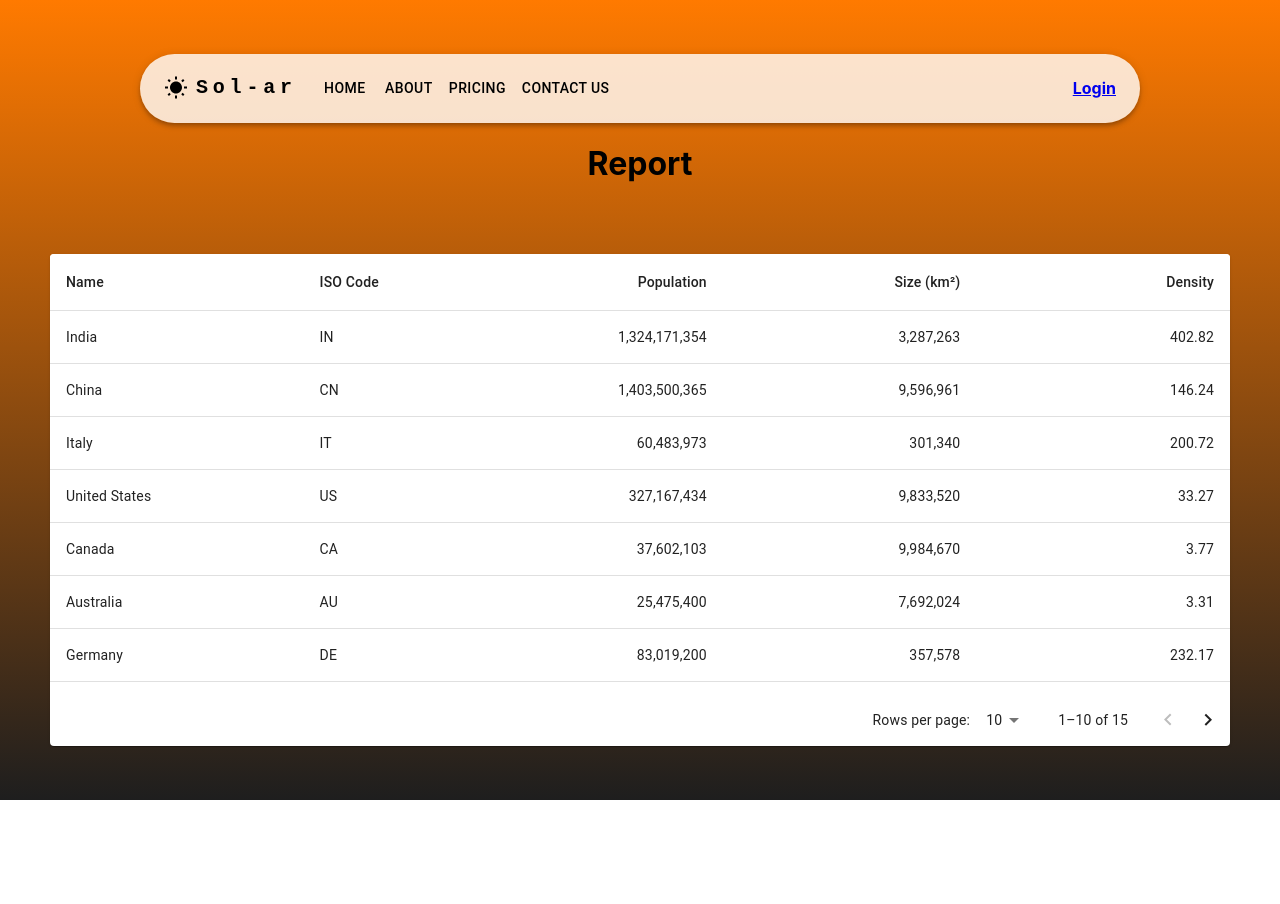
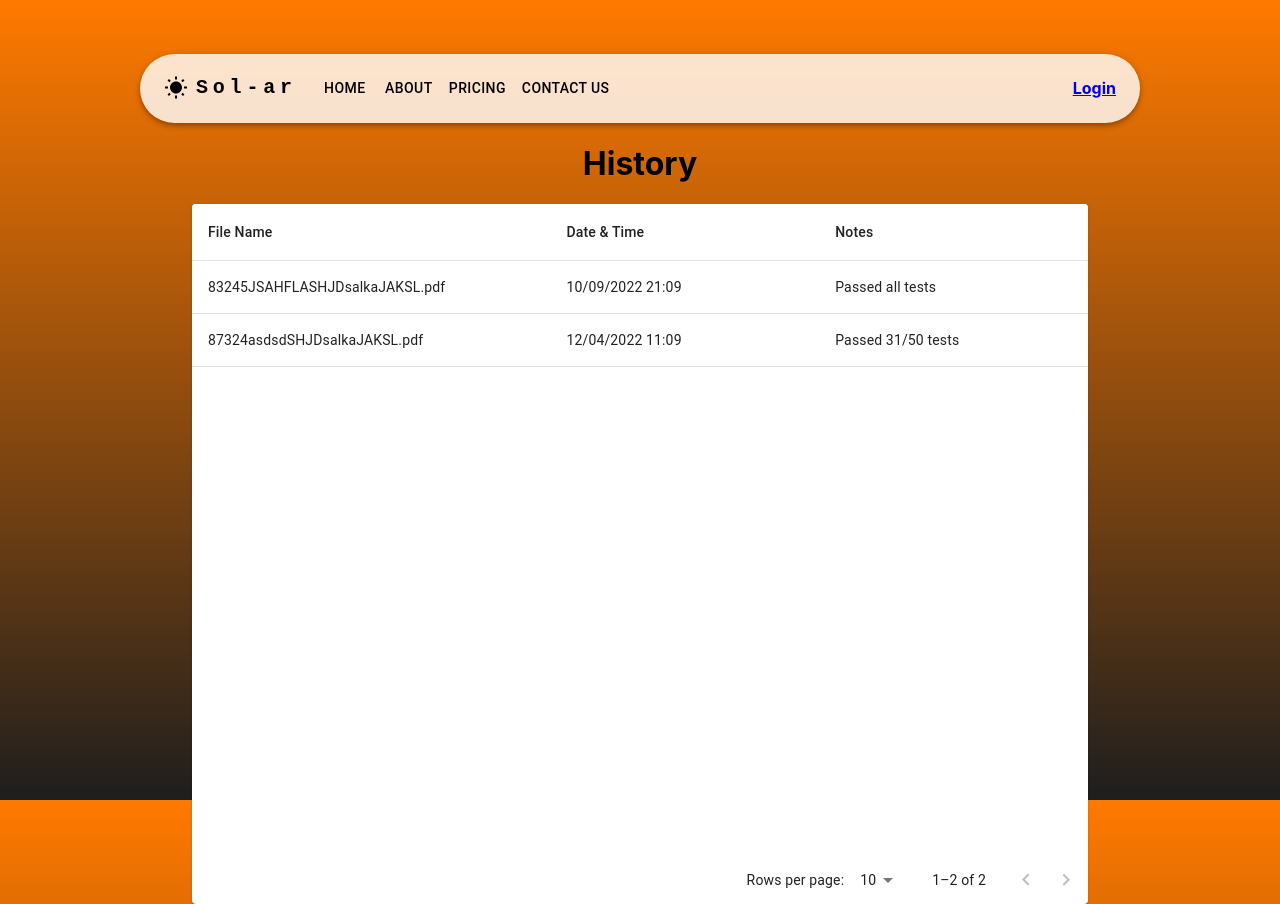
Before and after one commit to amoolie/COS30049Asg1, a React (Create React App) app: page /History in a window 1280 px wide. Before the commit the page ends 800 px from the top, so only its background shows below. Built offline with nearby package versions, Linux system fonts and the light colour scheme.

Commit message:
Add History

```diff
--- a/src/App.js
+++ b/src/App.js
@@ -11,6 +11,7 @@ import ContactForm from "./contact";
 import { useState } from "react";
 import Pricing from "./pricing";
 import History from "./reportHistory";
+import SignIn from "./login";
 
 function App() {
   return (
@@ -27,11 +28,12 @@ function App() {
         </Box>
       </Grid>
       <Routes>
-        <Route path="/Home" element={<Homepage />} />
+        <Route path="/" element={<Homepage />} />
+        <Route path="Home" element={<Homepage />} />
         <Route path="Contact%20Us" element={<ContactForm />} />
         <Route path="Pricing" element={<Pricing />} />
         <Route path="History" element={<History />} />
-        <Route path="/" element={<Homepage />} />
+        <Route path="Login" element={<SignIn />} />
         <Route path="Audit" element={<Audit />} />
       </Routes>
     </div>
--- a/src/components/header.js
+++ b/src/components/header.js
@@ -38,6 +38,8 @@ function ResponsiveAppBar() {
   const handleCloseUserMenu = () => {
     setAnchorElUser(null);
   };
+
+  const [login, isLogin] = React.useState(false);
 
   return (
     <Box
@@ -172,10 +174,16 @@ function ResponsiveAppBar() {
               }}
             >
               <Tooltip title="Login">
-                {/* <IconButton onClick={handleOpenUserMenu} sx={{ p: 0 }}>
-                  <Avatar alt="Remy Sharp" src="/static/images/avatar/2.jpg" />
-                </IconButton> */}
-                <Link to={"/Login"}>Login</Link>
+                {login === true ? (
+                  <IconButton onClick={handleOpenUserMenu} sx={{ p: 0 }}>
+                    <Avatar
+                      alt="Remy Sharp"
+                      src="/static/images/avatar/2.jpg"
+                    />
+                  </IconButton>
+                ) : (
+                  <Link to={"/Login"}>Login</Link>
+                )}
               </Tooltip>
               <Menu
                 sx={{ mt: "45px" }}
--- a/src/components/table.js
+++ b/src/components/table.js
@@ -9,52 +9,39 @@ import TablePagination from "@mui/material/TablePagination";
 import TableRow from "@mui/material/TableRow";
 
 const columns = [
-  { id: "name", label: "Name", minWidth: 170 },
-  { id: "code", label: "ISO\u00a0Code", minWidth: 100 },
+  { id: "name", label: "File Name", minWidth: 170, align: "left" },
   {
-    id: "population",
-    label: "Population",
+    id: "date_time",
+    label: "Date & Time",
     minWidth: 170,
-    align: "right",
+    align: "left",
     format: (value) => value.toLocaleString("en-US"),
   },
   {
-    id: "size",
-    label: "Size\u00a0(km\u00b2)",
+    id: "notes",
+    label: "Notes",
     minWidth: 170,
-    align: "right",
-    format: (value) => value.toLocaleString("en-US"),
-  },
-  {
-    id: "density",
-    label: "Density",
-    minWidth: 170,
-    align: "right",
+    align: "left",
     format: (value) => value.toFixed(2),
   },
 ];
 
-function createData(name, code, population, size) {
-  const density = population / size;
-  return { name, code, population, size, density };
+function createData(name, date_time, notes) {
+  return { name, date_time, notes };
 }
 
 const rows = [
-  createData("India", "IN", 1324171354, 3287263),
-  createData("China", "CN", 1403500365, 9596961),
-  createData("Italy", "IT", 60483973, 301340),
-  createData("United States", "US", 327167434, 9833520),
-  createData("Canada", "CA", 37602103, 9984670),
-  createData("Australia", "AU", 25475400, 7692024),
-  createData("Germany", "DE", 83019200, 357578),
-  createData("Ireland", "IE", 4857000, 70273),
-  createData("Mexico", "MX", 126577691, 1972550),
-  createData("Japan", "JP", 126317000, 377973),
-  createData("France", "FR", 67022000, 640679),
-  createData("United Kingdom", "GB", 67545757, 242495),
-  createData("Russia", "RU", 146793744, 17098246),
-  createData("Nigeria", "NG", 200962417, 923768),
-  createData("Brazil", "BR", 210147125, 8515767),
+  createData(
+    "83245JSAHFLASHJDsalkaJAKSL.pdf",
+    "10/09/2022 21:09",
+    "Passed all tests"
+  ),
+
+  createData(
+    "87324asdsdSHJDsalkaJAKSL.pdf",
+    "12/04/2022 11:09",
+    "Passed 31/50 tests"
+  ),
 ];
 
 export default function StickyHeadTable() {
@@ -71,8 +58,16 @@ export default function StickyHeadTable() {
   };
 
   return (
-    <Paper sx={{ width: "100%", overflow: "hidden" }}>
-      <TableContainer sx={{ maxHeight: 440 }}>
+    <Paper
+      sx={{
+        width: "100%",
+        margin: "0 15% 0 15%",
+        minHeight: "400px",
+        height: "700px",
+        overflow: "hidden",
+      }}
+    >
+      <TableContainer sx={{ Height: "700px", minHeight: "650px" }}>
         <Table stickyHeader aria-label="sticky table">
           <TableHead>
             <TableRow>
--- a/src/login.js
+++ b/src/login.js
@@ -0,0 +1,136 @@
+import * as React from "react";
+import Avatar from "@mui/material/Avatar";
+import Button from "@mui/material/Button";
+import CssBaseline from "@mui/material/CssBaseline";
+import TextField from "@mui/material/TextField";
+import FormControlLabel from "@mui/material/FormControlLabel";
+import Checkbox from "@mui/material/Checkbox";
+import Link from "@mui/material/Link";
+import Grid from "@mui/material/Grid";
+import Box from "@mui/material/Box";
+import LockOutlinedIcon from "@mui/icons-material/LockOutlined";
+import Typography from "@mui/material/Typography";
+import Container from "@mui/material/Container";
+import { createTheme, ThemeProvider } from "@mui/material/styles";
+import { useState } from "react";
+// TODO remove, this demo shouldn't need to reset the theme.
+
+const defaultTheme = createTheme();
+
+export default function SignIn() {
+  const [email, setEmail] = useState("");
+  const [pass, setPass] = useState("");
+  const [errorMessages, setErrorMessages] = useState({});
+  const [isSubmitted, setIsSubmitted] = useState(false);
+
+  const database = [
+    {
+      username: "user1",
+      password: "pass1",
+    },
+    {
+      username: "user2",
+      password: "pass2",
+    },
+  ];
+
+  const errors = {
+    uname: "invalid username",
+    pass: "invalid password",
+  };
+
+  const handleSubmit = (event) => {
+    event.preventDefault(); //prevents the site from refreshing
+    const data = new FormData(event.currentTarget);
+
+    var { uname, pass } = document.forms[0];
+
+    const userData = database.find((user) => user.username === uname.value);
+
+    if (userData) {
+      if (userData.password !== pass.value) {
+        // Invalid password
+        setErrorMessages({ name: "pass", message: errors.pass });
+      } else {
+        setIsSubmitted(true);
+      }
+    } else {
+      // Username not found
+      setErrorMessages({ name: "uname", message: errors.uname });
+    }
+  };
+
+  return (
+    <ThemeProvider theme={defaultTheme}>
+      <Container component="main" maxWidth="xs">
+        <CssBaseline />
+        <Box
+          sx={{
+            marginTop: 8,
+            display: "flex",
+            flexDirection: "column",
+            alignItems: "center",
+          }}
+        >
+          <Avatar sx={{ m: 1, bgcolor: "secondary.main" }}>
+            <LockOutlinedIcon />
+          </Avatar>
+          <Typography component="h1" variant="h5">
+            Sign in
+          </Typography>
+          <Box
+            component="form"
+            onSubmit={handleSubmit}
+            noValidate
+            sx={{ mt: 1 }}
+          >
+            <TextField
+              margin="normal"
+              required
+              fullWidth
+              id="email"
+              label="Email Address"
+              name="email"
+              autoComplete="email"
+              autoFocus
+            />
+            <TextField
+              margin="normal"
+              required
+              fullWidth
+              name="password"
+              label="Password"
+              type="password"
+              id="password"
+              autoComplete="current-password"
+            />
+            <FormControlLabel
+              control={<Checkbox value="remember" color="primary" />}
+              label="Remember me"
+            />
+            <Button
+              type="submit"
+              fullWidth
+              variant="contained"
+              sx={{ mt: 3, mb: 2 }}
+            >
+              Sign In
+            </Button>
+            <Grid container>
+              <Grid item xs>
+                <Link href="#" variant="body2">
+                  Forgot password?
+                </Link>
+              </Grid>
+              <Grid item>
+                <Link href="#" variant="body2">
+                  {"Don't have an account? Sign Up"}
+                </Link>
+              </Grid>
+            </Grid>
+          </Box>
+        </Box>
+      </Container>
+    </ThemeProvider>
+  );
+}
--- a/src/reportHistory.js
+++ b/src/reportHistory.js
@@ -9,11 +9,11 @@ function History() {
     <Box sx={{ flexGrow: 1 }}>
       <Grid className="audit-grid" container spacing={1}>
         <Grid item xs={8} sx={{ textAlign: "center" }}>
-          <h1>Report</h1>
+          <h1>History</h1>
         </Grid>
       </Grid>
 
-      <Grid xs={8} sx={{ margin: "50px" }}>
+      <Grid xs={8} sx={{ display: "flex", justifyContent: "center" }}>
         <StickyHeadTable></StickyHeadTable>
       </Grid>
     </Box>
```
Also changed, not shown: src/register.js (added).
